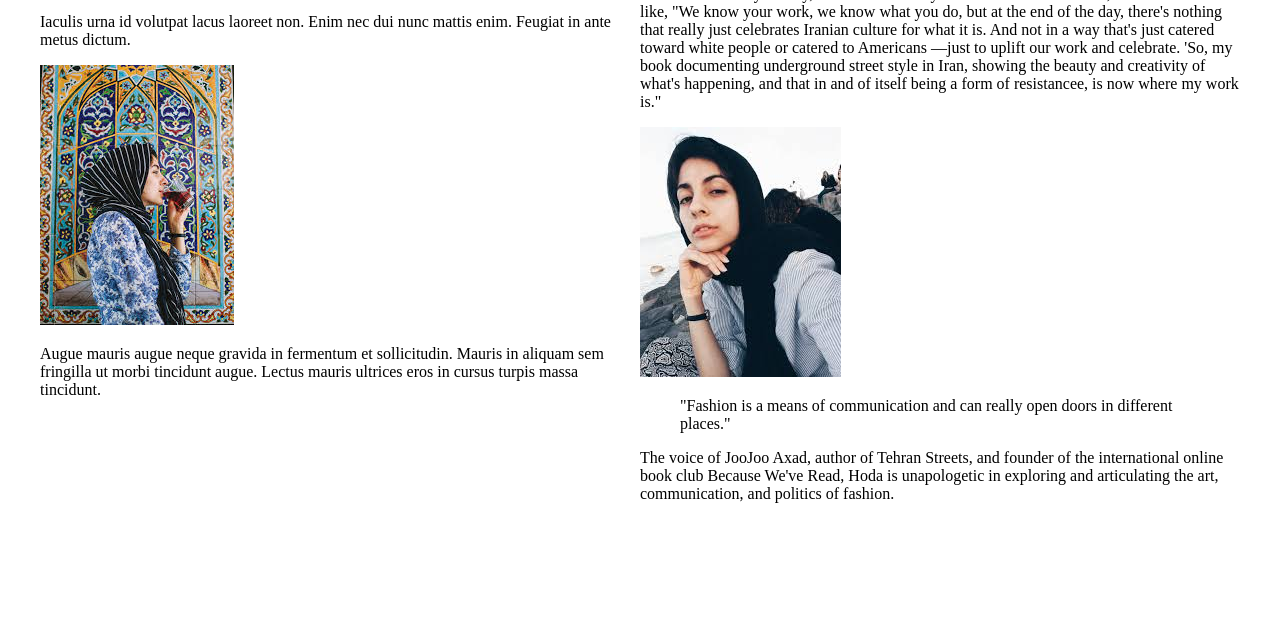
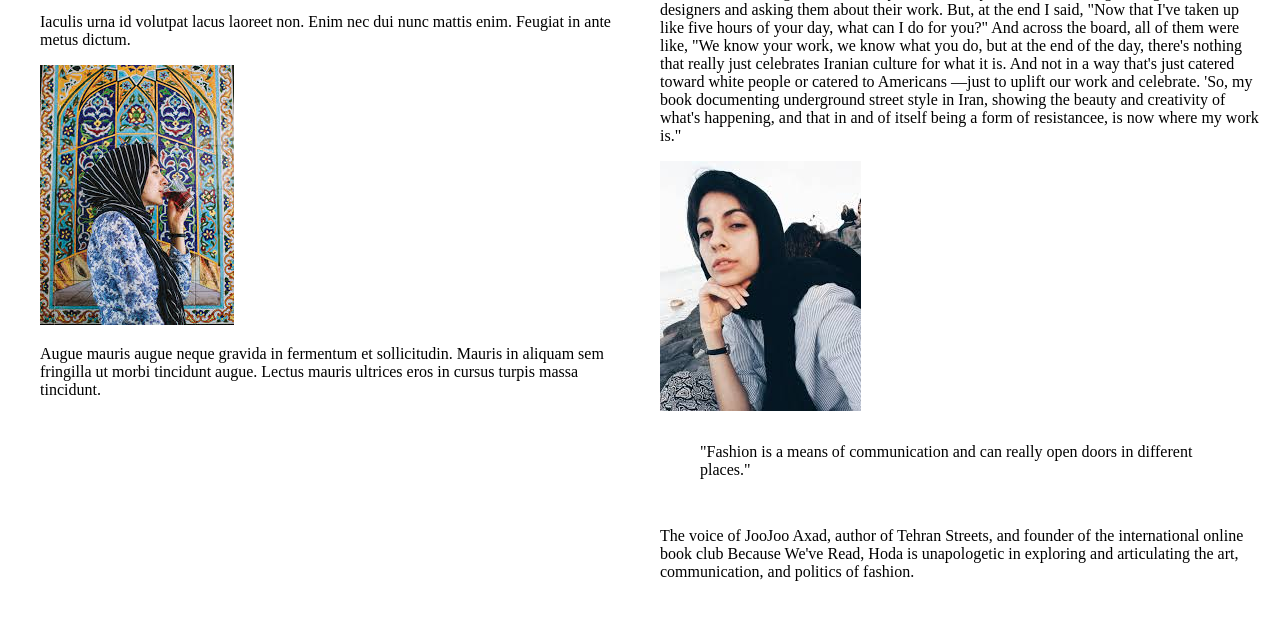
Before and after one commit to Adjoa/studious-barnacle, a plain HTML site: page index.html in a window 1280 px wide. Shown: the part 199-836 px from the top of the page. Before the commit the page ends 800 px from the top, so only its background shows below. Drawn offline with Linux system fonts and the light colour scheme.

Commit message:
added page-2 grid

```diff
--- a/index.html
+++ b/index.html
@@ -29,7 +29,7 @@
                 mauris ultrices eros in cursus turpis massa tincidunt.</p>
         </section>
 
-        <section>
+        <section class="page-2">
             <h1>Hoda Katebi</h1>
             <h2>@hodakatebi</h2>
 
--- a/style.css
+++ b/style.css
@@ -4,5 +4,10 @@ body {
 
 .wrapper {
     display: grid;
+    grid-gap: 20px;
     grid-template-columns: repeat(2, [col] 50% );
 }
+
+.page-2 {
+    display: grid;
+}
```
